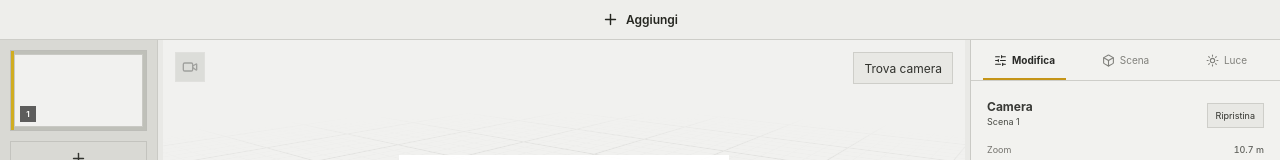
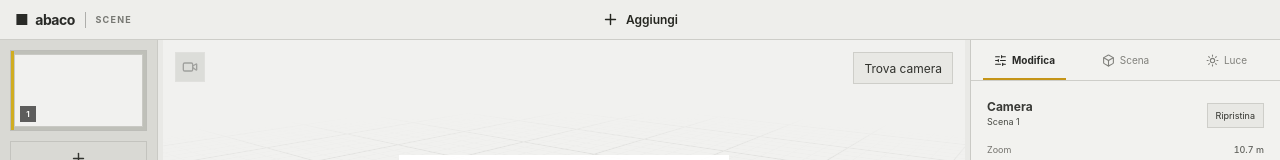
Before and after one commit to sudoantonio/Scene, a React (Vite) app: page / in a window 1280 px wide. Shown: the top 160 px of the page. Built offline with nearby package versions, Linux system fonts and the light colour scheme.

Commit message:
Integra brand Abaco Scene nell'header

```diff
--- a/src/App.tsx
+++ b/src/App.tsx
@@ -193,7 +193,10 @@ export default function App() {
   const rightWidth = collapsed.right ? 32 : layout.right;
   const timelineHeight = collapsed.timeline ? 43 : layout.timeline;
   return <div ref={shellRef} className={`app-shell theme-${theme}`} style={{ gridTemplateRows: `40px minmax(0,1fr) 5px ${timelineHeight}px` }}>
-    <div className="slim-headbar"><div ref={addMenuRef} className="quick-add-menu"><button className="slim-add" onClick={() => setAddOpen((value) => !value)}><Plus size={17} /> Aggiungi</button>{addOpen && <div className="quick-add-popover" onClick={() => setAddOpen(false)}><ElementsPanel mode="add" /></div>}</div></div>
+    <div className="slim-headbar">
+      <div className="abaco-scene-brand" aria-label="Abaco Scene"><span className="abaco-mark" aria-hidden="true">■</span><strong>abaco</strong><i aria-hidden="true" /><b>SCENE</b></div>
+      <div ref={addMenuRef} className="quick-add-menu"><button className="slim-add" onClick={() => setAddOpen((value) => !value)}><Plus size={17} /> Aggiungi</button>{addOpen && <div className="quick-add-popover" onClick={() => setAddOpen(false)}><ElementsPanel mode="add" /></div>}</div>
+    </div>
     <main ref={workspaceRef} className="workspace" style={{ gridTemplateColumns: `${leftWidth}px 5px minmax(300px,1fr) 5px ${rightWidth}px` }}>
       <LibraryPanel collapsed={collapsed.left} onToggleCollapse={() => setCollapsed((value) => ({ ...value, left: !value.left }))} />
       <div className="panel-resizer vertical" title="Ridimensiona pannello sinistro" onPointerDown={(event) => { if (!collapsed.left) beginResize('left', event); }} />
--- a/src/styles.css
+++ b/src/styles.css
@@ -1568,6 +1568,22 @@ input, textarea, select, .prompt-card > textarea, .scene-aspect select { color:
 .theme-dark .timeline .scene-clip { color: #c8c3b7; background: #33322e; border-color: #4b4942 !important; }
 .theme-dark .timeline .scene-clip.active { color: #fff0c7; background: #4a3e20; border-color: #d1a12a !important; box-shadow: inset 0 0 0 1px #d1a12a; }
 
+/* Header integrato: wordmark Abaco e strumenti incavati nella sua superficie. */
+.abaco-scene-brand { position: absolute; left: 15px; top: 0; bottom: 0; display: flex; align-items: center; gap: 7px; color: #292a27; letter-spacing: -.03em; }
+.abaco-mark { font-size: 15px; line-height: 1; }
+.abaco-scene-brand strong { font-size: 14px; font-weight: 650; }
+.abaco-scene-brand i { width: .5px; height: 16px; margin: 0 3px; background: currentColor; opacity: .32; }
+.abaco-scene-brand b { color: #777873; font-size: 9px; font-weight: 700; letter-spacing: .14em; }
+.camera-tool-switch { top: 0; height: 40px; padding: 0 4px; gap: 0; background: transparent; border: 0; border-radius: 0; box-shadow: none; }
+.camera-tool-switch button { min-height: 40px; padding: 0 13px; border: 0; border-left: .5px solid rgba(80,80,76,.13); border-radius: 0; }
+.camera-tool-switch button:last-child { border-right: .5px solid rgba(80,80,76,.13); }
+.camera-tool-switch button.active { box-shadow: inset 0 2px 0 rgba(255,255,255,.22), inset 0 -2px 0 rgba(67,50,8,.6); }
+.theme-dark .abaco-scene-brand { color: #eee; }
+.theme-dark .abaco-scene-brand b { color: #9e9e9a; }
+.theme-dark .camera-tool-switch { background: #1b1b1b; }
+.theme-dark .camera-tool-switch button { border-color: rgba(255,255,255,.08); }
+.theme-dark .camera-tool-switch button.active { box-shadow: inset 0 2px 0 rgba(255,247,215,.34), inset 0 -2px 0 rgba(62,45,4,.75); }
+
 /* Hairline sottili: separano le aree senza disegnare una griglia pesante. */
 .theme-dark { --line: #333; }
 .theme-light { --line: #deded9; }
```
